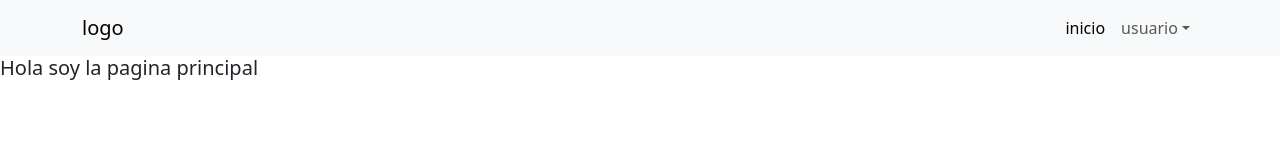
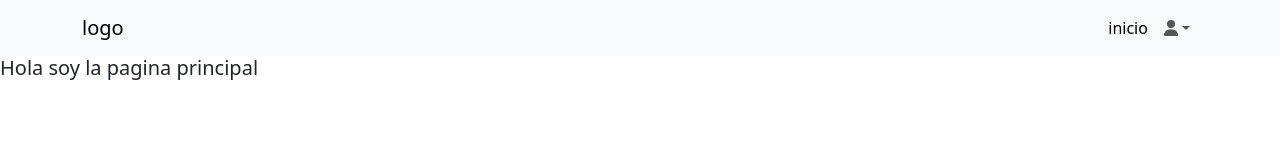
Before and after one commit to MauroRomo1/proyecto-modulo-3, a React (Vite) app: page / in a window 1280 px wide. Shown: the top 160 px of the page. Built offline with nearby package versions, Linux system fonts and the light colour scheme.

Commit message:
utilizo fontawesome

```diff
--- a/src/components/common/Header.jsx
+++ b/src/components/common/Header.jsx
@@ -1,3 +1,5 @@
+import { faUser } from "@fortawesome/free-solid-svg-icons";
+import { FontAwesomeIcon } from "@fortawesome/react-fontawesome";
 import { useState } from "react";
 import { Button } from "react-bootstrap";
 import Container from "react-bootstrap/Container";
@@ -30,7 +32,11 @@ const Header = () => {
             </NavLink>
             {usuario.email === "jose@32" ? (
               <>
-                <NavDropdown title="usuario" id="basic-nav-dropdown">
+                <NavDropdown
+                  title={<FontAwesomeIcon icon={faUser} />}
+                  id="basic-nav-dropdown"
+                >
+                  <NavDropdown.Item href="#action/3.1"></NavDropdown.Item>
                   <NavDropdown.Item href="#action/3.1">
                     Mi lista de juegos
                   </NavDropdown.Item>
```
